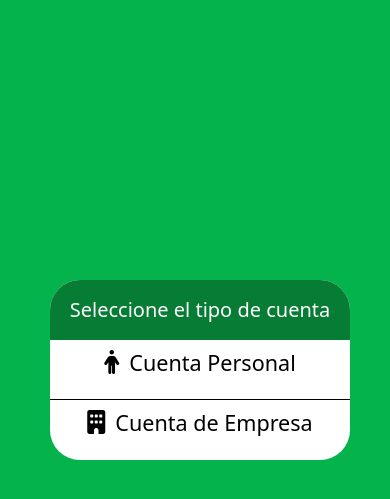
After one commit to BrayanDaza18/ProyectoFinalParche, a Django app: page /select/user in a window 390 px wide. The commit adds this page. Shown: the top 499 px of the page. Run offline with Django 3.2, Linux system fonts and the light colour scheme; some libraries are stand-ins or nearby versions.

Commit message:
inplementacion de la vista seleccion

```diff
--- /dev/null
+++ b/Proyecto/parches/static/CSS/tipoCuenta.css
@@ -0,0 +1,73 @@
+.recuadro h4 {
+    margin-top: 10px;
+}
+
+.recuadro h3 {
+    margin-top: 10px;
+}
+
+.recuadro div {
+    height: 50px;
+}
+
+.personal i,
+.empresa i {
+    font-size: 30px;
+    margin-right: 15px;
+}
+
+.recuadro {
+    margin-top: 280px;
+    text-align: center;
+    border-radius: 30px;
+}
+
+.titulo {
+    background-color: rgb(6, 124, 53);
+    border-top-left-radius: 30px;
+    border-top-right-radius: 30px;
+}
+
+.personal {
+    border-bottom: 1px solid black;
+
+}
+.personal a{
+    text-decoration: none;
+    color: black;
+}
+.empresa a{
+    text-decoration: none;
+    color: black;
+}
+
+
+@media (max-width: 768px) {
+    .recuadro {
+        margin-top: 280px;
+        margin-left: 50px;
+        width: 300px;
+    }
+
+    .recuadro h3 {
+        font-size: 20px;
+    }
+    .recuadro div {
+        height: 60px;
+    }
+
+    .personal i,
+    .empresa i {
+        font-size: 24px;
+        margin-right: 10px;
+    }
+
+    .empresa a{
+        text-decoration: none;
+        color: black;
+    }
+
+    .recuadro h3 {
+        margin-top: 18px;
+    }
+}
--- a/Proyecto/parches/templates/registration/login.html
+++ b/Proyecto/parches/templates/registration/login.html
@@ -90,7 +90,7 @@
                     </div>
                     <!-- CLICK HACIA LA VISTA DE TIPO DE CUENTA -->
                     <div class="text-center mt-3">
-                        <a href="{% url 'register' %}" class="text-secondary-emphasis">Regístrate</a>
+                        <a href="{% url 'selectUser' %}" class="text-secondary-emphasis">Regístrate</a>
                     </div>
                 </form>
             </div>
--- a/Proyecto/parches/templates/view/VistasPCU/crearEvento.html
+++ b/Proyecto/parches/templates/view/VistasPCU/crearEvento.html
@@ -53,6 +53,7 @@
 <div class="parteTres">
     <div class="col-6 lugar" >
 <input type="text" placeholder="Lugar-Dirreccion">
+<button>seleccionar ubicacion</button>
     </div>
     <div class="col-6 contacto">
 <input type="number" placeholder="Contacto">
--- a/Proyecto/parches/templates/view/VistasPCU/registroEmpresa.html
+++ b/Proyecto/parches/templates/view/VistasPCU/registroEmpresa.html
@@ -65,10 +65,11 @@ $inputFile.addEventListener('change', (e) => {
  </script>
 
 <div class="botonRegistrarse">
+
 <button>Registrate</button>
 </div>
 <div class="cuentaExistente">
-<a href="vista2.html">¿Ya tienes una cuenta creada?</a>
+<a href="{% url "login" %}">¿Ya tienes una cuenta creada?</a>
 </div>
 </div>
    </div>
--- /dev/null
+++ b/Proyecto/parches/templates/view/VistasPCU/seleccionDeUsuario.html
@@ -0,0 +1,36 @@
+{% load static %}
+<!DOCTYPE html>
+<html lang="en">
+
+<head>
+    <meta charset="UTF-8">
+    <meta name="viewport" content="width=device-width, initial-scale=1.0">
+    <link rel="stylesheet" href="{% static "CSS/bootstrap(1).css" %}" />
+    <link rel="stylesheet" href="{% static "CSS/tipoCuenta.css" %} ">
+    <link rel="stylesheet" href="https://cdnjs.cloudflare.com/ajax/libs/font-awesome/6.0.0-beta3/css/all.min.css">
+    <title>Tipo de cuenta</title>
+</head>
+
+<body style=" background-color: rgb(4, 179, 75)">
+    <div class="container-fluid">
+        <div class="row">
+            <div class="col-4"></div>
+            <div class=" recuadro col-4 bg-white">
+                <div class="row titulo">
+                    <h3 class="text-white">Seleccione el tipo de cuenta</h3>
+                </div>
+                <div class="row personal">
+                    <a href="{% url "register" %}">  <h4><i class="fa-solid fa-person"></i>Cuenta Personal</h4></a>
+
+                </div>
+                <div class="row empresa">
+                    <a href="{% url "RegisterCompany" %}"><h4><i class="fa-solid fa-building" style="color: #000000;"></i>Cuenta de Empresa</h4></a>
+
+                </div>
+            </div>
+            <div class="col-4"></div>
+        </div>
+    </div>
+</body>
+
+</html>
--- a/Proyecto/parches/urls.py
+++ b/Proyecto/parches/urls.py
@@ -12,6 +12,7 @@ urlpatterns = [
     path('profile', views.Profile, name='profile'),
     path('coverImage', views.CoverImage, name='CoverImagen'),
     path('Report', views.ReportEvent, name='Report'),
+    path('select/user', views.SelectUser, name='selectUser')
 
 
 ]
--- a/Proyecto/parches/views.py
+++ b/Proyecto/parches/views.py
@@ -51,3 +51,7 @@ def CoverImage(request):
 
 def ReportEvent(request):
      return render(request, 'view/VistasPCU/ReportEvent.html')
+
+
+def SelectUser(request):
+    return render(request, 'view/VistasPCU/seleccionDeUsuario.html')
```
